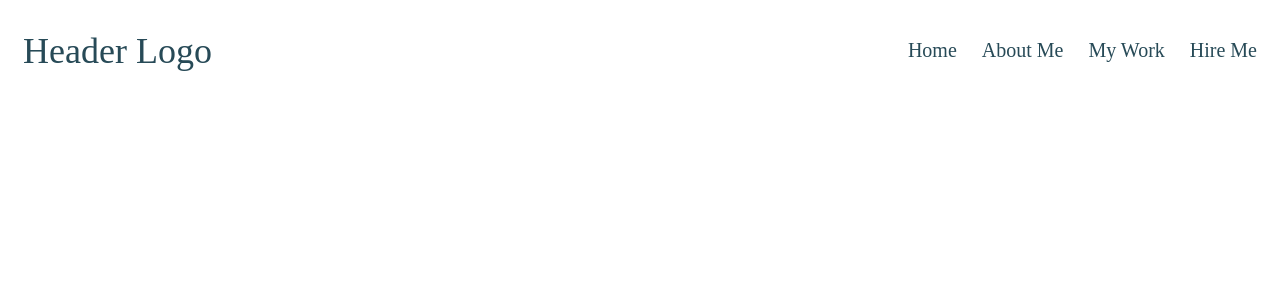
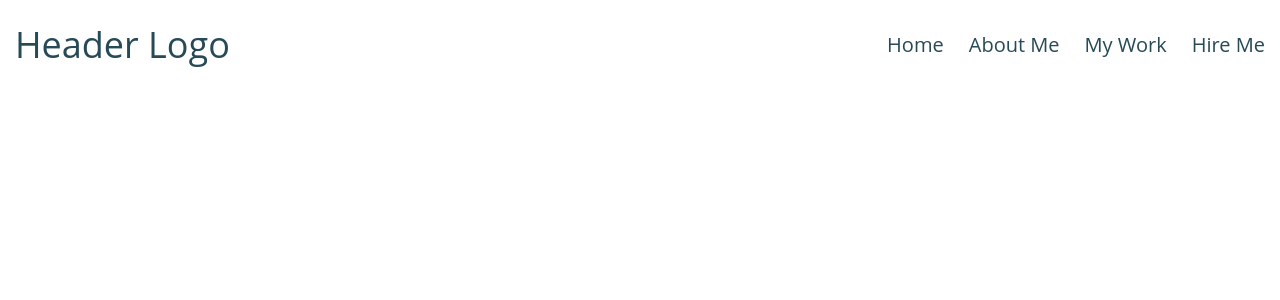
Before and after one commit to cankat-orum/personal-website, a React (Create React App) app: page / in a window 1280 px wide. Shown: the top 300 px of the page. Built offline with nearby package versions, Linux system fonts and the light colour scheme.

Commit message:
EDIT style.css
CHANGE font-family to "Open Sans", sanns-serif

```diff
--- a/src/styles/style.css
+++ b/src/styles/style.css
@@ -1,7 +1,9 @@
+body,
 html {
   box-sizing: border-box;
   margin: 0;
   padding: 0;
+  font-family: "Open Sans", sans-serif;
 }
 
 *,
```
